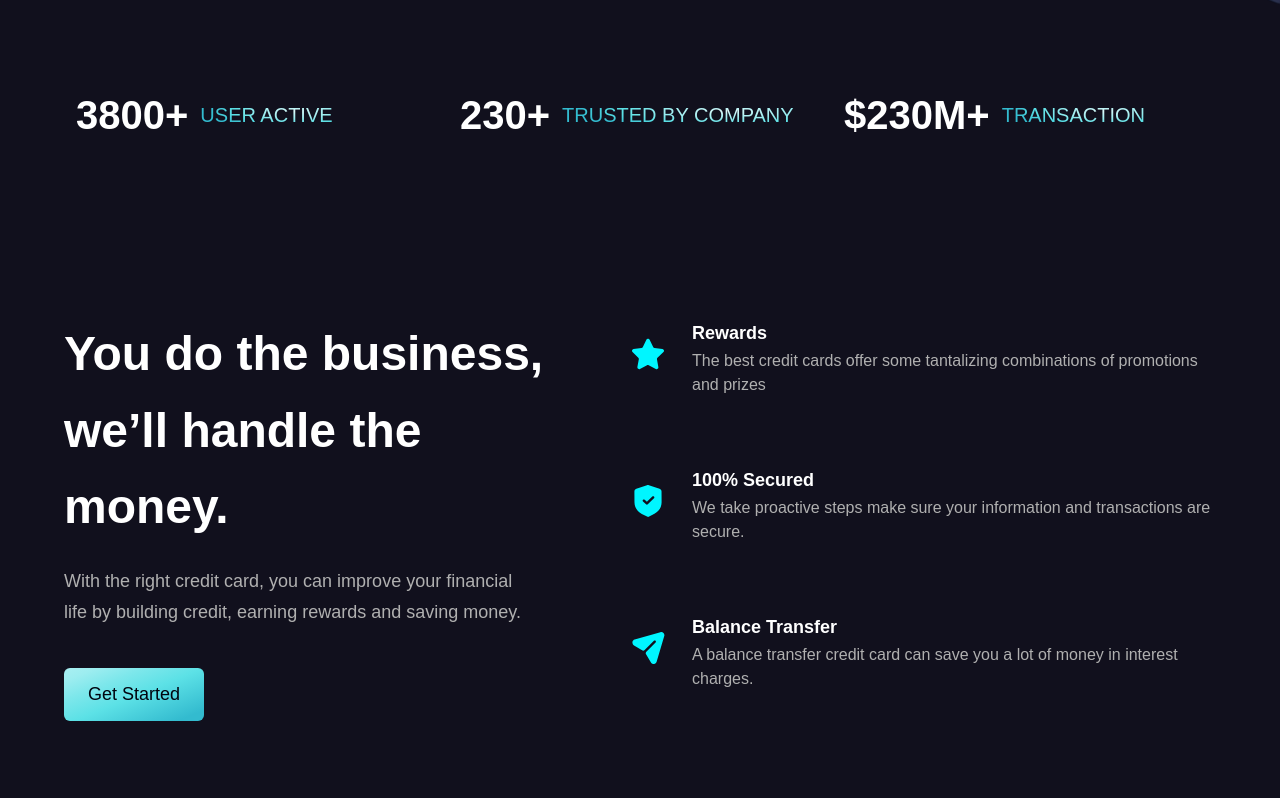
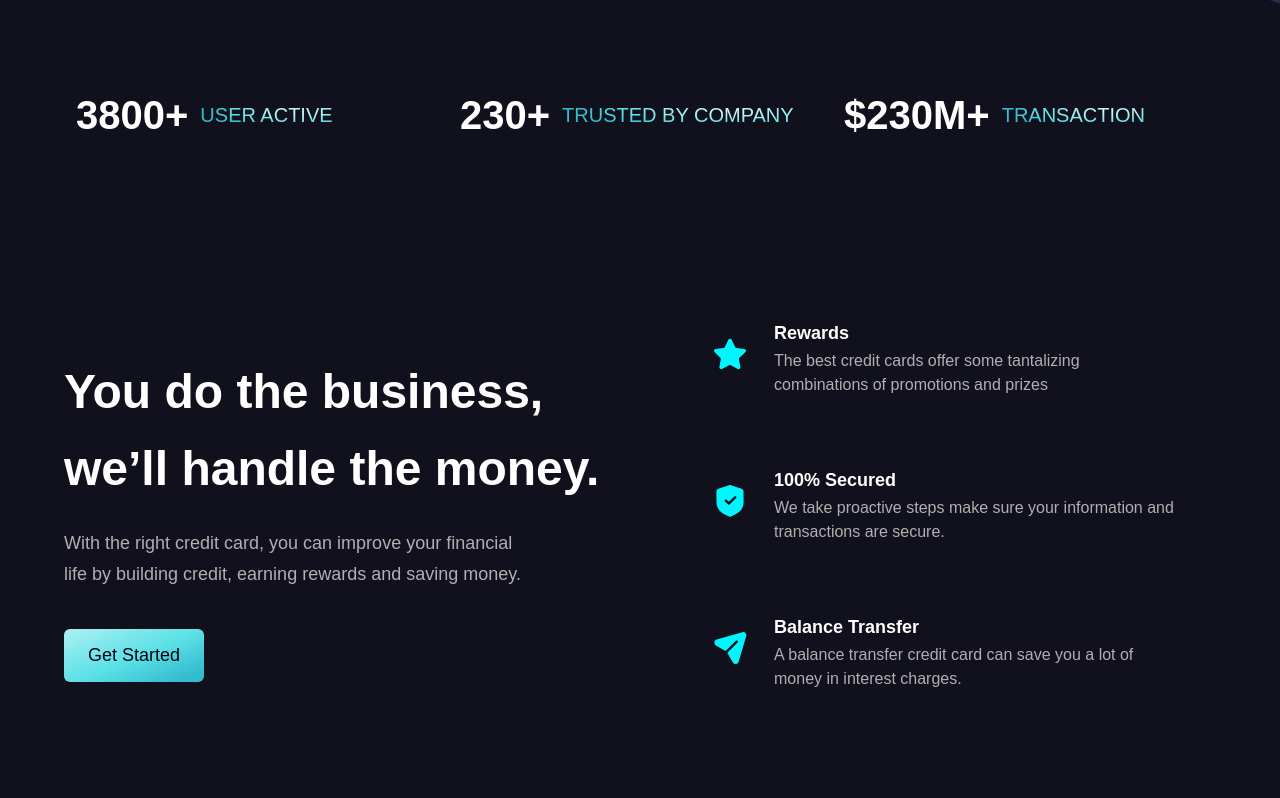
Before and after one commit to hadiashahid202/hadiabank, a plain HTML site: page index.html in a window 1280 px wide. Shown: the part 776-1574 px from the top of the page. Drawn offline with nearby package versions, Linux system fonts and the light colour scheme.

Commit message:
html css js

```diff
--- a/style.css
+++ b/style.css
@@ -1135,7 +1135,7 @@ p {
 
 @media (min-width: 640px) {
   .feature-card {
-    width: 100%;
+    width: 480px;
   }
 }
 
@@ -1235,16 +1235,16 @@ p {
   }
 }
 
-/*media query 820px*/
+/*media query 768px*/
 /*payment-method section*/
 
-@media (min-width: 820px) {
+@media (min-width: 768px) {
   .get-click {
     margin-right: 1rem;
   }
 }
 
-@media (min-width: 820px) {
+@media (min-width: 768px) {
   .relative-image {
     margin-top: 0;
     margin-bottom: 0;
@@ -1252,13 +1252,13 @@ p {
 }
 
 /*cards section*/
-@media (min-width: 820px) {
+@media (min-width: 768px) {
   .section-flex {
     flex-direction: row;
   }
 }
 
-@media (min-width: 820px) {
+@media (min-width: 768px) {
   .items-banner {
     margin-left: 2.5rem;
     margin-top: 0;
@@ -1267,26 +1267,26 @@ p {
 
 /*billing section*/
 
-@media (min-width: 820px) {
+@media (min-width: 768px) {
   .section-wrapper {
     flex-direction: row;
   }
 }
 
-@media (min-width: 820px) {
+@media (min-width: 768px) {
   .image-wrapper {
     margin-right: 2.5rem;
     margin-top: 0;
   }
 }
 
-@media (min-width: 820px) {
+@media (min-width: 768px) {
   .pay-method {
     flex-direction: row;
   }
 }
 
-@media (min-width: 820px) {
+@media (min-width: 768px) {
   .pay-image-container {
     margin-left: 2.5rem;
     margin-top: 0;
@@ -1294,20 +1294,20 @@ p {
 }
 
 /*reviews section*/
-@media (min-width: 820px) {
+@media (min-width: 768px) {
   .reviews-box {
     flex-direction: row;
   }
 }
 
-@media (min-width: 820px) {
+@media (min-width: 768px) {
   .reviews-description-box {
     margin-top: 0;
   }
 }
 
 /*feedback section*/
-@media (min-width: 820px) {
+@media (min-width: 768px) {
   .feedback-card {
     margin-right: 2.5rem;
   }
@@ -1315,25 +1315,25 @@ p {
 
 /*footer section*/
 
-@media (min-width: 820px) {
+@media (min-width: 768px) {
   .footer-section {
     flex-direction: row;
   }
 }
 
-@media (min-width: 820px) {
+@media (min-width: 768px) {
   .social-links {
     margin-top: 0;
   }
 }
 
-@media (min-width: 820px) {
+@media (min-width: 768px) {
   .footer-copyright {
     flex-direction: row;
   }
 }
 
-@media (min-width: 820px) {
+@media (min-width: 768px) {
   .copyright-socials {
     margin-top: 0;
   }
```
